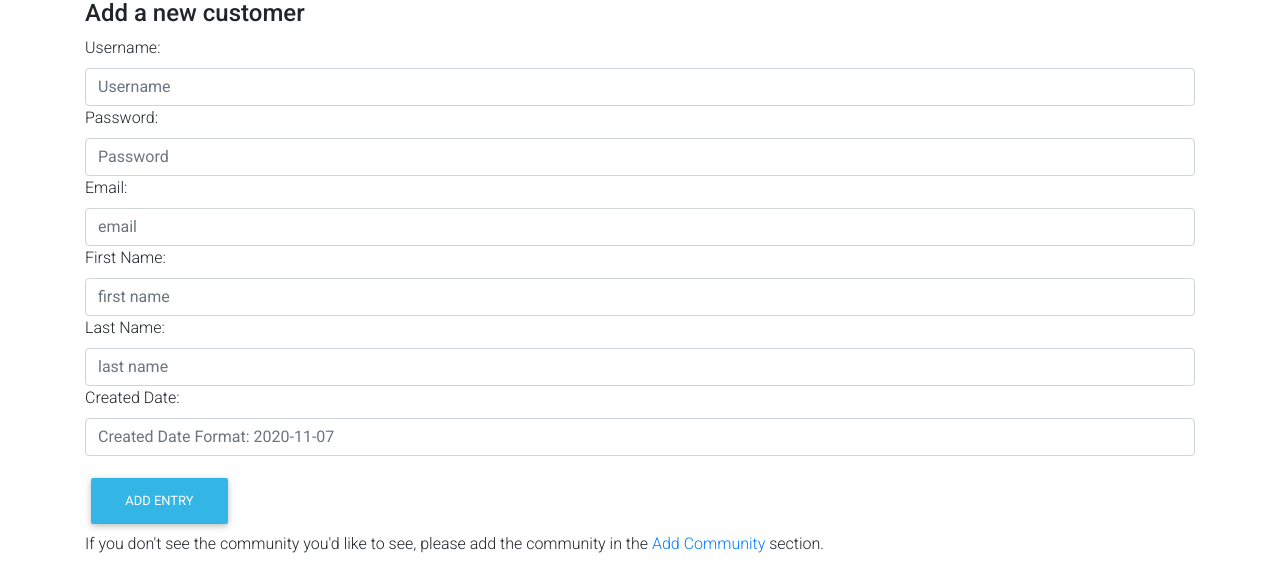
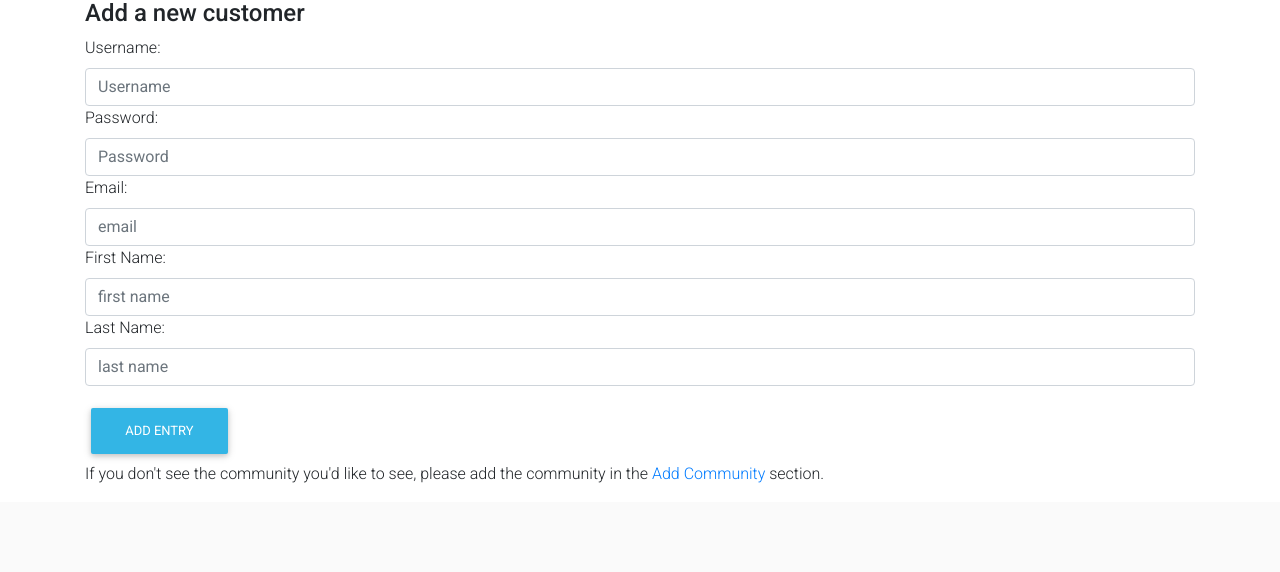
Before and after one commit to longmach/DiagonAlley, a Flask app: page /customer in a window 1280 px wide. Shown: the part 927-1499 px from the top of the page. After the commit the page ends 1410 px from the top, so only its background shows below. Run offline with Flask 2, Linux system fonts and the light colour scheme; data comes from the database, SQL or seed files in the repository; data that the repository does not hold is empty; some libraries are stand-ins or nearby versions.

Commit message:
Remove created date for customer insert

```diff
--- a/templates/customer.html
+++ b/templates/customer.html
@@ -226,8 +226,8 @@
                         <input type="text" class="form-control" id="firstName" placeholder="first name" name="first_name">
                         <label for="username" class="align-center">Last Name: </label>
                         <input type="text" class="form-control" id="lastName" placeholder="last name" name="last_name">
-                        <label for="username" class="align-center">Created Date: </label>
-                        <input type="text" class="form-control" id="createdDate" placeholder="Created Date Format: 2020-11-07" name="createDateUser">
+                        <!--<label for="username" class="align-center">Created Date: </label>
+                        <input type="text" class="form-control" id="createdDate" placeholder="Created Date Format: 2020-11-07" name="createDateUser"> -->
                         <!-- <label for="username" class="align-center">Community</label>
                         <select name="community" id="customerID">
                             <option value="SELECT">SELECT</option>
```
